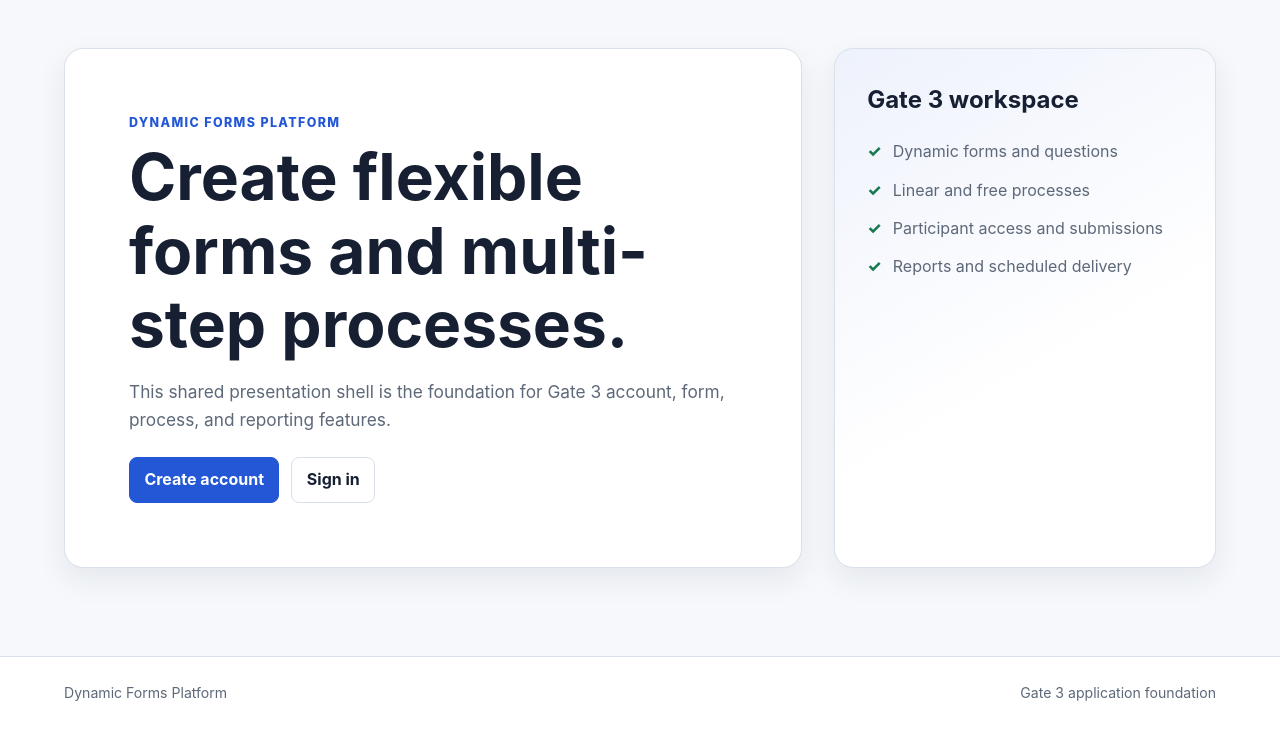
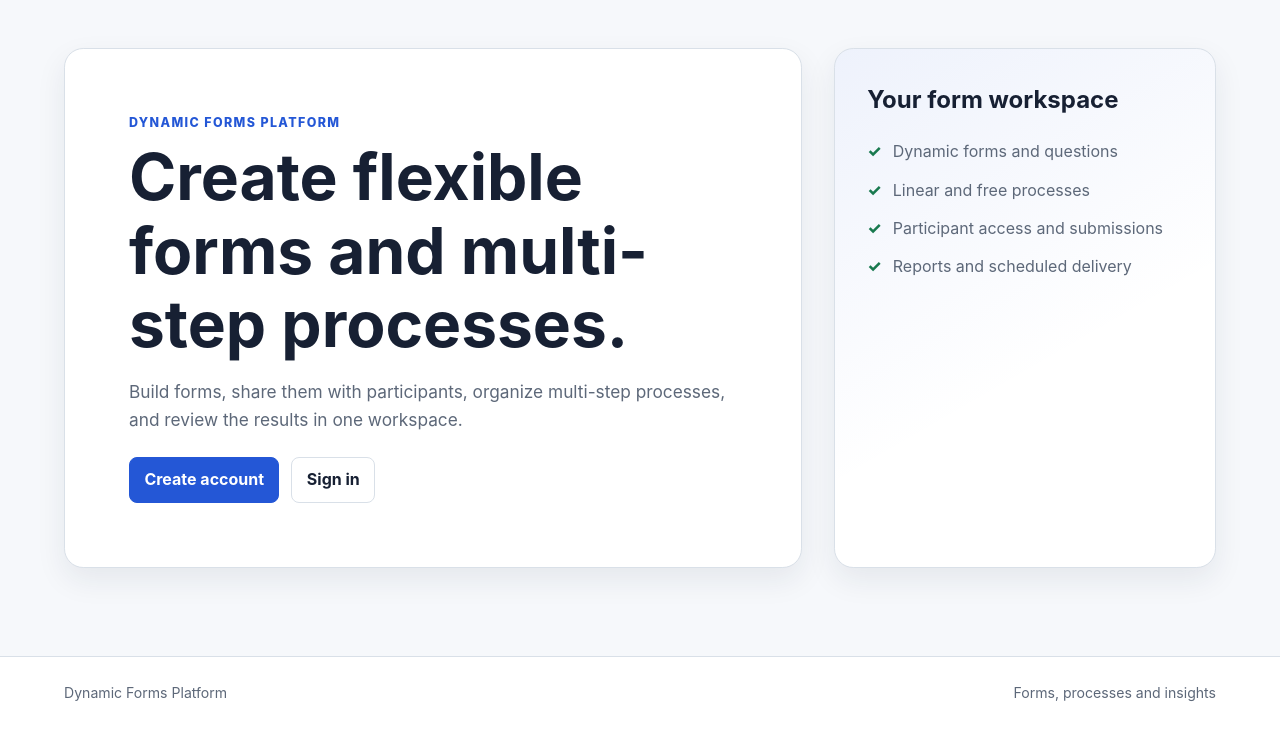
Before and after one commit to SARD-81/dynamic-forms-platform, a Django app: template src/templates/home.html in a window 1280 px wide. Shown: the part 73-802 px from the top of the page. Run offline with Django 5.2, Linux system fonts and the light colour scheme; the template is opened without the code that fills it, so the values that code supplies are empty.

Commit message:
fix: package queue asyncio backend and refresh user-facing copy

```diff
--- a/pyproject.toml
+++ b/pyproject.toml
@@ -10,6 +10,8 @@ dependencies = [
     "celery[redis]>=5.6.3,<5.7",
     "python-dotenv>=1.2.3,<1.3",
     "drf-spectacular==0.27.1",
+    # Vercel's queue adapter dynamically imports the AnyIO asyncio backend.
+    "anyio>=4.12,<5",
 ]
 
 [tool.vercel]
--- a/src/config/settings/base.py
+++ b/src/config/settings/base.py
@@ -182,7 +182,7 @@ REST_FRAMEWORK = {
 
 SPECTACULAR_SETTINGS = {
     "TITLE": "Dynamic Forms Platform API",
-    "DESCRIPTION": "API Foundation and documentation for Gate 3",
+    "DESCRIPTION": "Forms, processes, participant submissions and reporting API",
     "VERSION": "1.0.0",
     "SERVE_INCLUDE_SCHEMA": False,
 }
--- a/src/templates/base.html
+++ b/src/templates/base.html
@@ -29,7 +29,7 @@
     <footer class="site-footer">
         <div class="container site-footer__inner">
             <span>Dynamic Forms Platform</span>
-            <span>Gate 3 application foundation</span>
+            <span>Forms, processes and insights</span>
         </div>
     </footer>
 
--- a/src/templates/home.html
+++ b/src/templates/home.html
@@ -8,8 +8,8 @@
         <p class="eyebrow">Dynamic Forms Platform</p>
         <h1 id="home-title">Create flexible forms and multi-step processes.</h1>
         <p class="hero__lead">
-            This shared presentation shell is the foundation for Gate 3 account, form,
-            process, and reporting features.
+            Build forms, share them with participants, organize multi-step processes,
+            and review the results in one workspace.
         </p>
 
         <div class="hero__actions">
@@ -37,7 +37,7 @@
     </div>
 
     <aside class="hero__panel" aria-label="Platform capabilities">
-        <h2>Gate 3 workspace</h2>
+        <h2>Your form workspace</h2>
         <ul class="check-list">
             <li>Dynamic forms and questions</li>
             <li>Linear and free processes</li>
```
Also changed, not shown: Documents/project-control/change-records/CHG-0008.md (+2 -0 lines).
